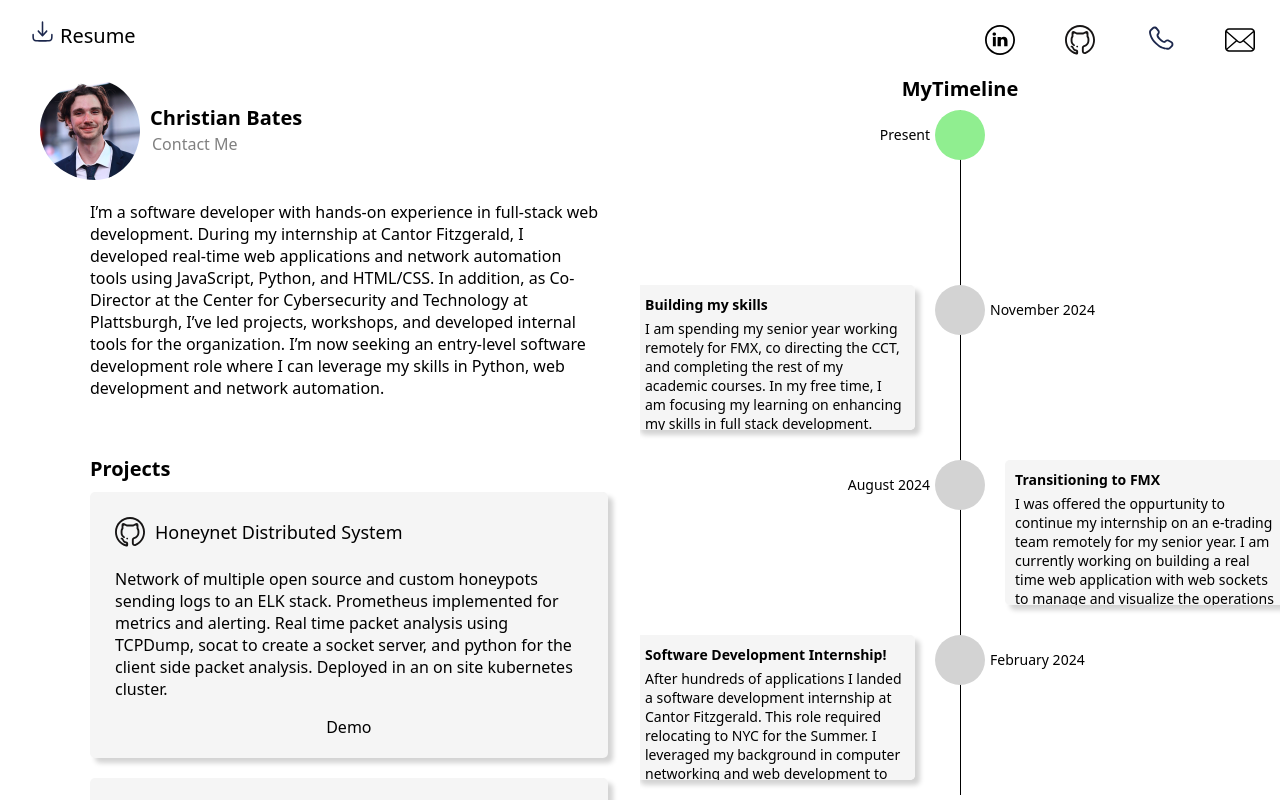
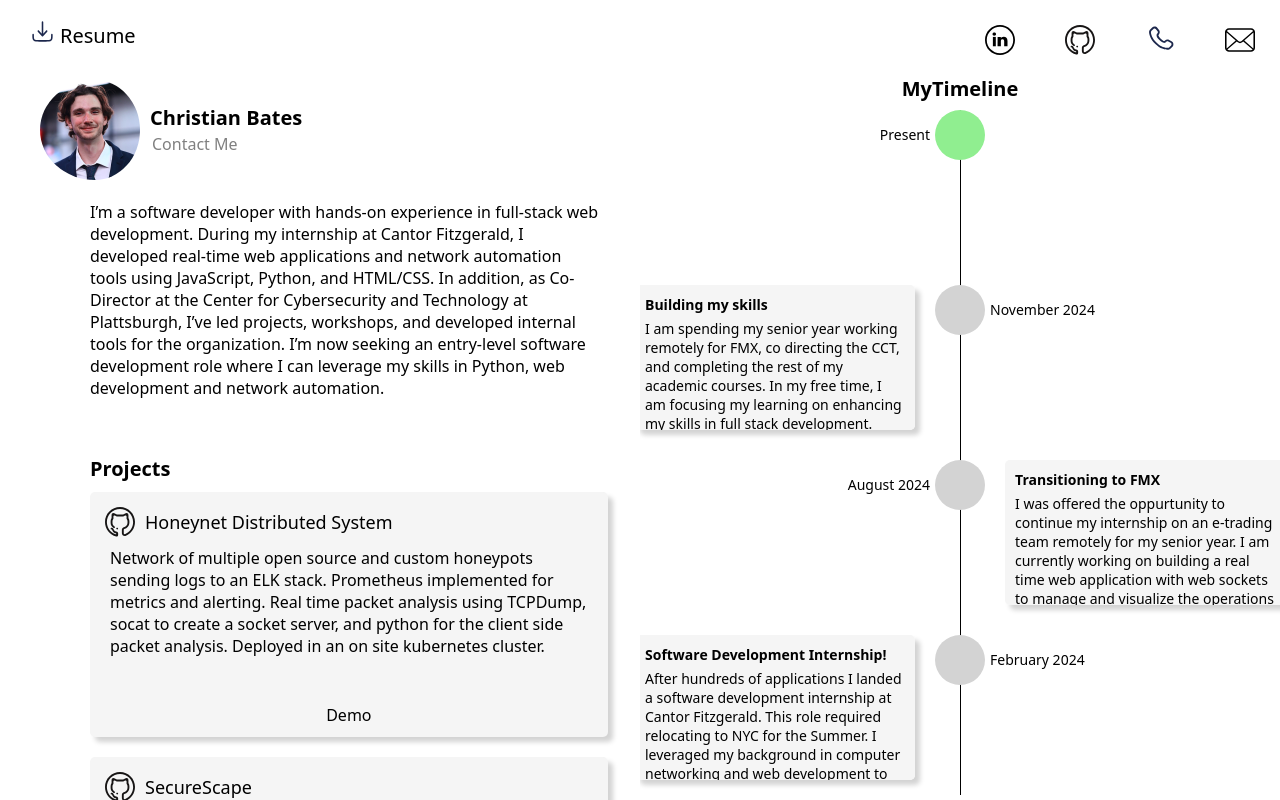
Before and after one commit to cjbates02/Personal-Website, a React (Create React App) app in the folder frontend/: page / in a window 1280 px wide. Built offline with nearby package versions, Linux system fonts and the light colour scheme.

Commit message:
added fixed height to project containers

```diff
--- a/frontend/src/components/Project.jsx
+++ b/frontend/src/components/Project.jsx
@@ -7,7 +7,7 @@ export default function Project({ title, desc, gitHubLink, demoLink }) {
                 <img alt="Git Hub" className="icon project-git-hub" src={IconGitHub}></img>
                 <span className="project-title">{title}</span>
             </a>
-            <p className="project-desc">{desc}</p>
+            <div className="project-desc">{desc}</div>
             <div className="demo-container">
                 {demoLink ? (<a href={demoLink} title="Demo Link"><span className="project-demo">Demo</span></a>) : (<span></span>)}
             </div>
--- a/frontend/src/style.css
+++ b/frontend/src/style.css
@@ -323,7 +323,7 @@ a {
 
 .project-container {
   background-color: hsl(0, 0%, 96%);
-  padding: 20px;
+  padding: 10px;
   border-radius: 5px;
   box-shadow: 5px 5px 5px lightgray;
   margin-bottom: 20px;
@@ -345,11 +345,16 @@ a {
 .demo-container {
   display: flex;
   justify-content: center;
+  height: 25px;
+  align-items: center;
 }
 
 .project-desc {
-  padding-left: 5px;
+  padding-left: 10px;
   padding-right: 5px;
+  padding-top: 5px;
+  height: 155px;
+  overflow-y: auto;
 }
 
 /* Contact Me Styline */
```
Also changed, not shown: 12 other files (tests, documents, lock files or other folders).
